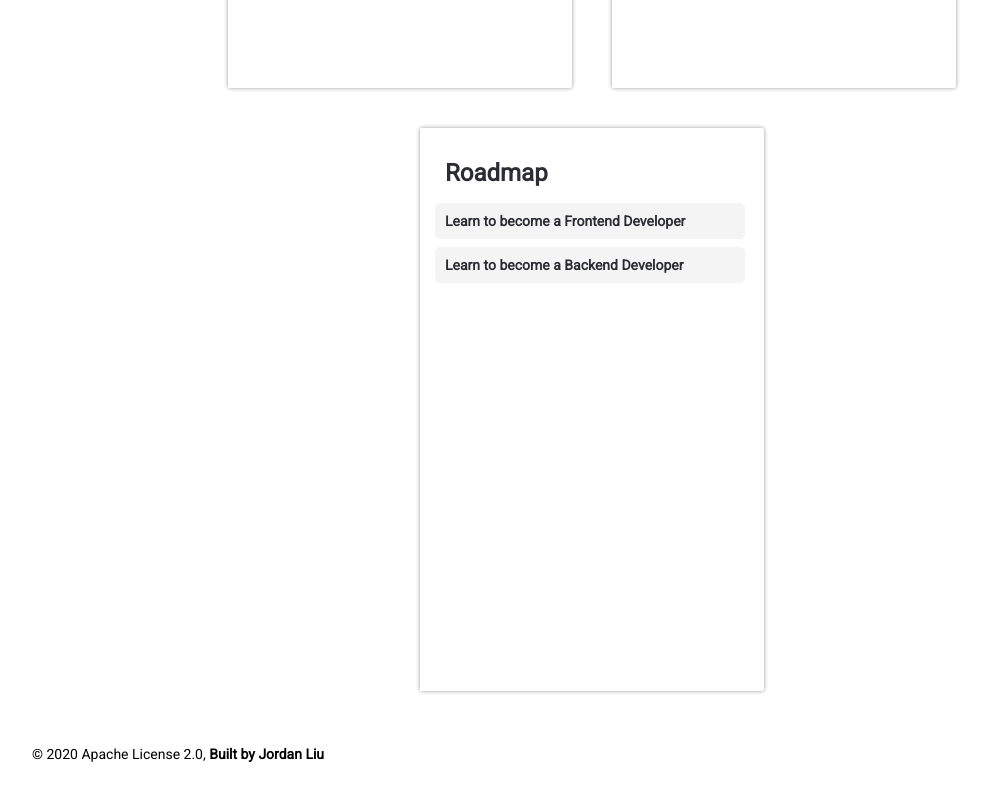
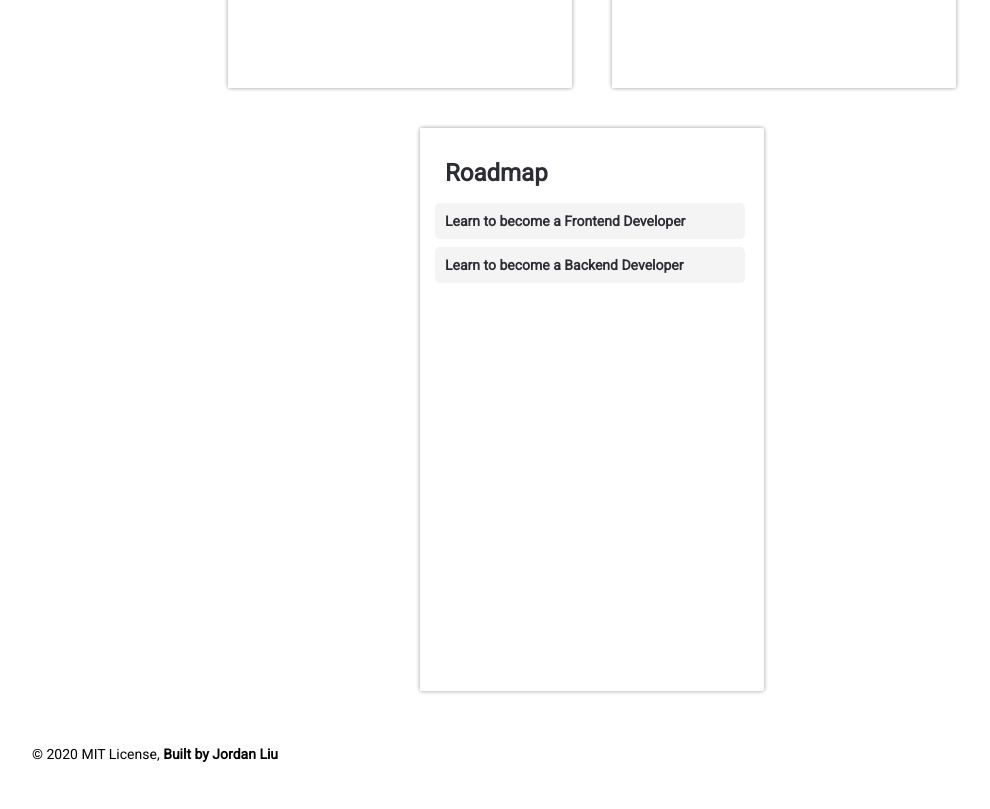
Before and after one commit to jordanliu/openjamaica, a Gatsby site: page / in a window 1280 px wide. Shown: the part 1286-2095 px from the top of the page, without its empty margins (48-1038 px from the left). Built offline with nearby package versions, Linux system fonts and the light colour scheme; Gatsby itself is replaced by a stand-in of ours.

Commit message:
refactoring

```diff
--- a/src/components/Layout/layout.js
+++ b/src/components/Layout/layout.js
@@ -29,7 +29,7 @@ const Layout = ({ children }) => {
       <div>
         <main>{children}</main>
         <footer>
-          © {new Date().getFullYear()} Apache License 2.0,{` `}
+          © {new Date().getFullYear()} MIT License,{` `}
           <a href="https://github.com/jordanliu">Built by Jordan Liu</a>
         </footer>
       </div>
```
Also changed, not shown: README.md, src/images/bird.svg (deleted).
